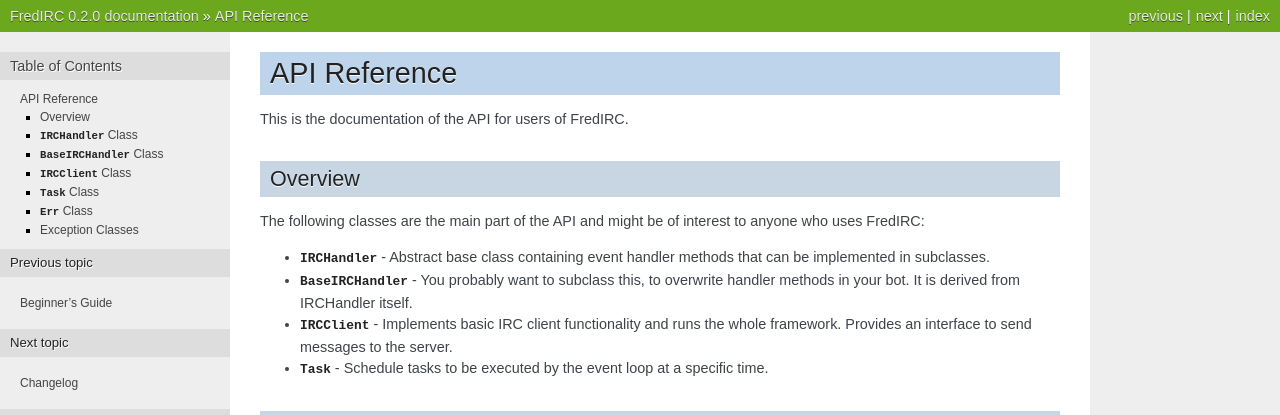
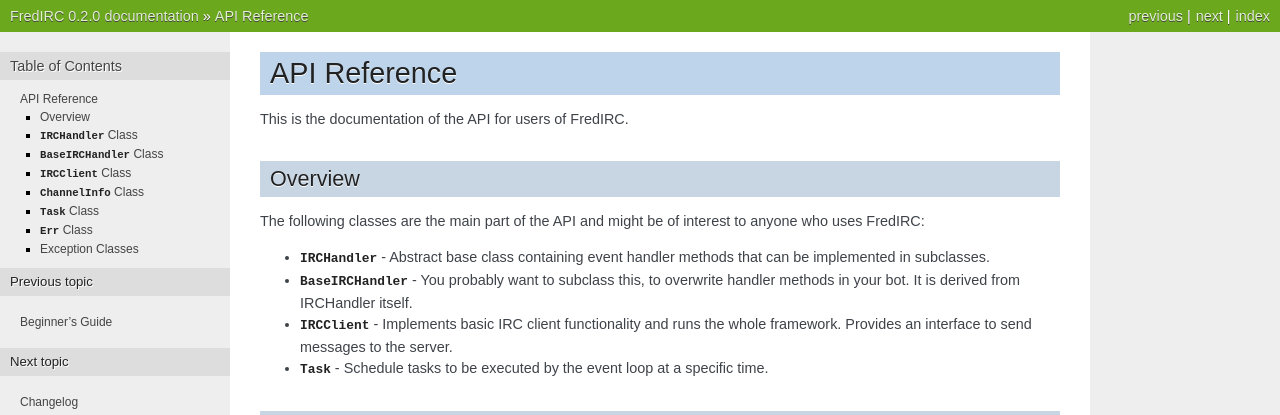
Before and after one commit to worblehat/FredIRC, a Sphinx documentation site: the page built from doc/source/api.rst, in a window 1280 px wide and 1400 px high. Shown: the top 415 px of the window. Built offline with Sphinx 7.4.7, drawn with Linux system fonts in a browser that asks for light colours.

Commit message:
Add ChannelInfo class to docs.

```diff
--- a/doc/source/api.rst
+++ b/doc/source/api.rst
@@ -42,6 +42,12 @@
 .. no idea why we have to exclude __call__ although :special-members:
    is not specified
 
+``ChannelInfo`` Class
+---------------------
+.. autoclass:: fredirc.ChannelInfo
+    :members:
+    :undoc-members:
+
 ``Task`` Class
 --------------
 
```
